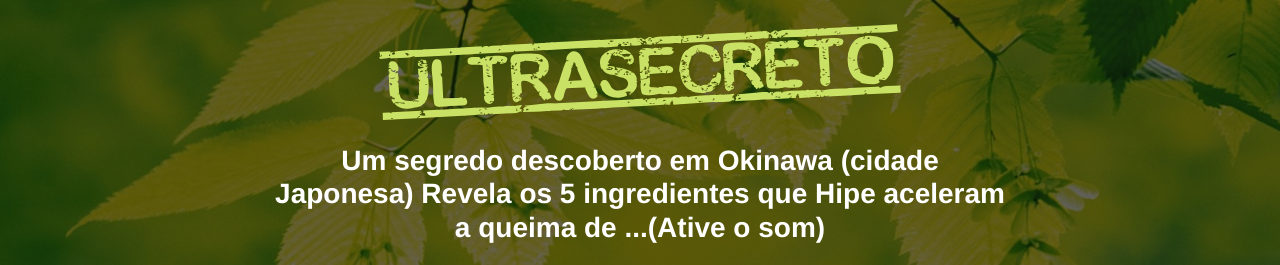
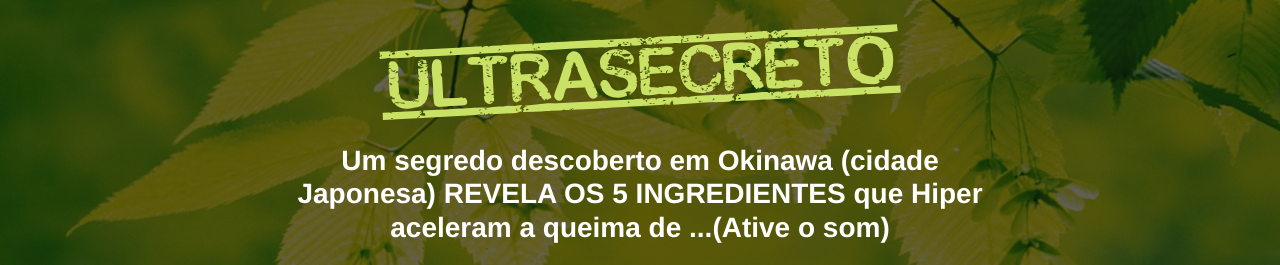
Before and after one commit to nandojo/elixirjapones.online, a plain HTML site: page index.html in a window 1280 px wide. Shown: the top 265 px of the page. Drawn offline with nearby package versions, Linux system fonts and the light colour scheme; grey boxes are pictures that could not be loaded.

Commit message:
Add files via upload

```diff
--- a/index.html
+++ b/index.html
@@ -38,11 +38,10 @@
             <img class="img-fluid" src="./assets/img/ultrasecreto.svg">
 
             <!-- Headline -->
-            <h3 class="my-4"><b>Um segredo descoberto em Okinawa (cidade Japonesa) Revela os 5 ingredientes que Hipe aceleram a queima de ...(Ative o som)</b></h3>
+            <h3 class="my-4"><b>Um segredo descoberto em Okinawa (cidade Japonesa) REVELA OS 5 INGREDIENTES que Hiper aceleram a queima de ...(Ative o som)</b></h3>
 
             <!-- VSL -->
             <iframe src="https://player.vimeo.com/video/690181689?h=c39d561dbd" width="640" height="360" frameborder="0" allow="autoplay; fullscreen; picture-in-picture" allowfullscreen></iframe>
-
             <!-- Botão -->
             <div id="cta1" class="mt-4 d-none">
               <a href="https://pay.hotmart.com/F66092281N" class="a-btn" style="text-decoration: none;">
```
